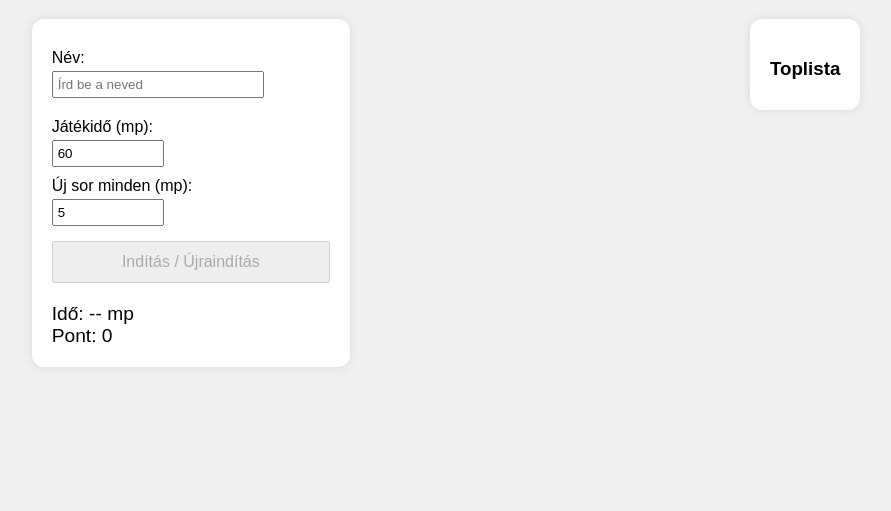
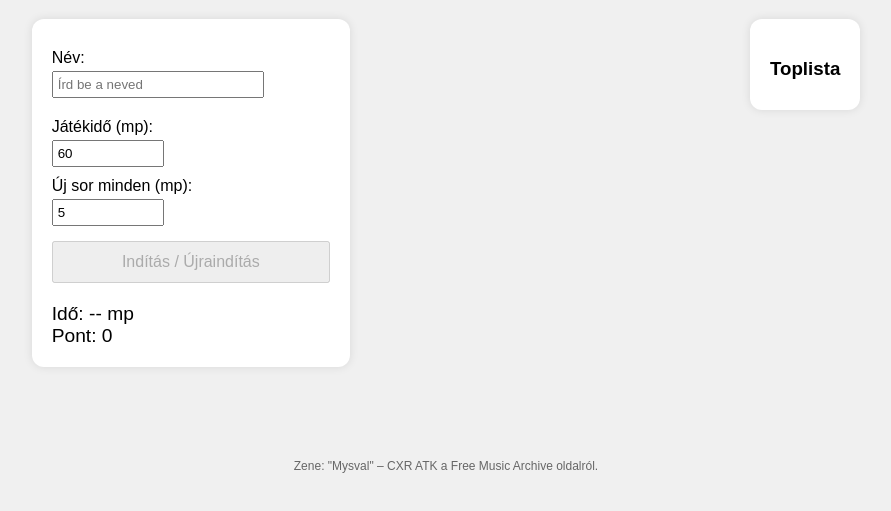
Before and after one commit to d-nes/multimedia-crashdown, a plain HTML site: page index.html in a window 1280 px wide. Shown: the part 61-572 px from the top of the page, without its empty margins (194-1085 px from the left). Drawn offline with Linux system fonts and the light colour scheme.

Commit message:
Adding music credit

```diff
--- a/index.html
+++ b/index.html
@@ -35,6 +35,9 @@
         <ul id="highScores"></ul>
     </div>
   </div>
+  <div id="credits">
+    Zene: <a href="https://freemusicarchive.org/music/cxr-atk/underground/mysval/" target="_blank" rel="noopener">"Mysval" – CXR ATK</a> a <a href="https://freemusicarchive.org/" target="_blank" rel="noopener">Free Music Archive</a> oldalról.
+  </div>
   <script src="script.js"></script>
 </body>
 </html>
--- a/style.css
+++ b/style.css
@@ -131,3 +131,20 @@ body {
       padding: 10px;
     }
   }
+
+  #credits {
+    font-size: 12px;
+    color: #666;
+    margin-top: 40px;
+    margin-bottom: 10px;
+    text-align: center;
+  }
+
+  #credits a {
+    color: #666;
+    text-decoration: none;
+  }
+
+  #credits a:hover {
+    text-decoration: underline;
+  }
```
